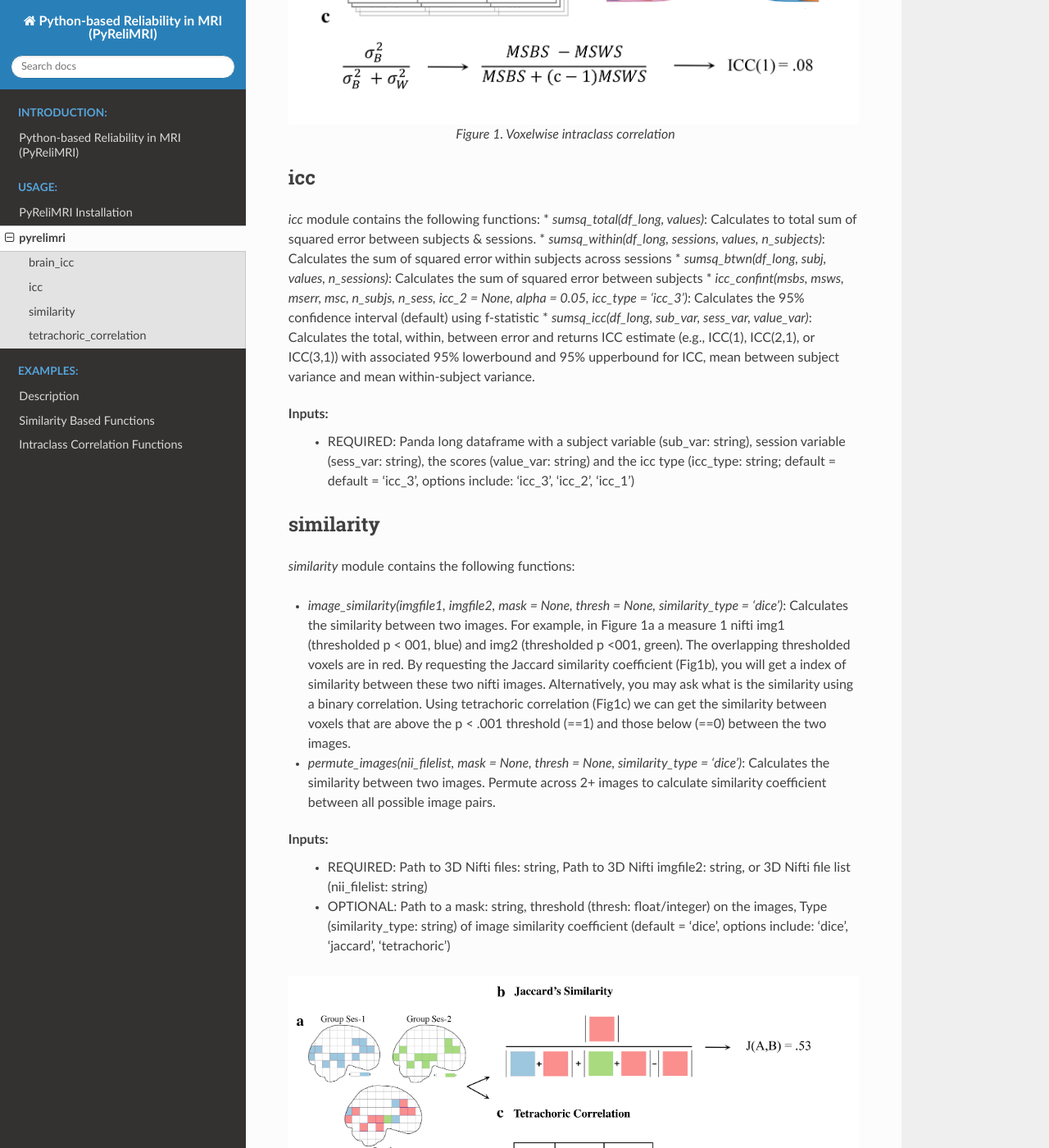
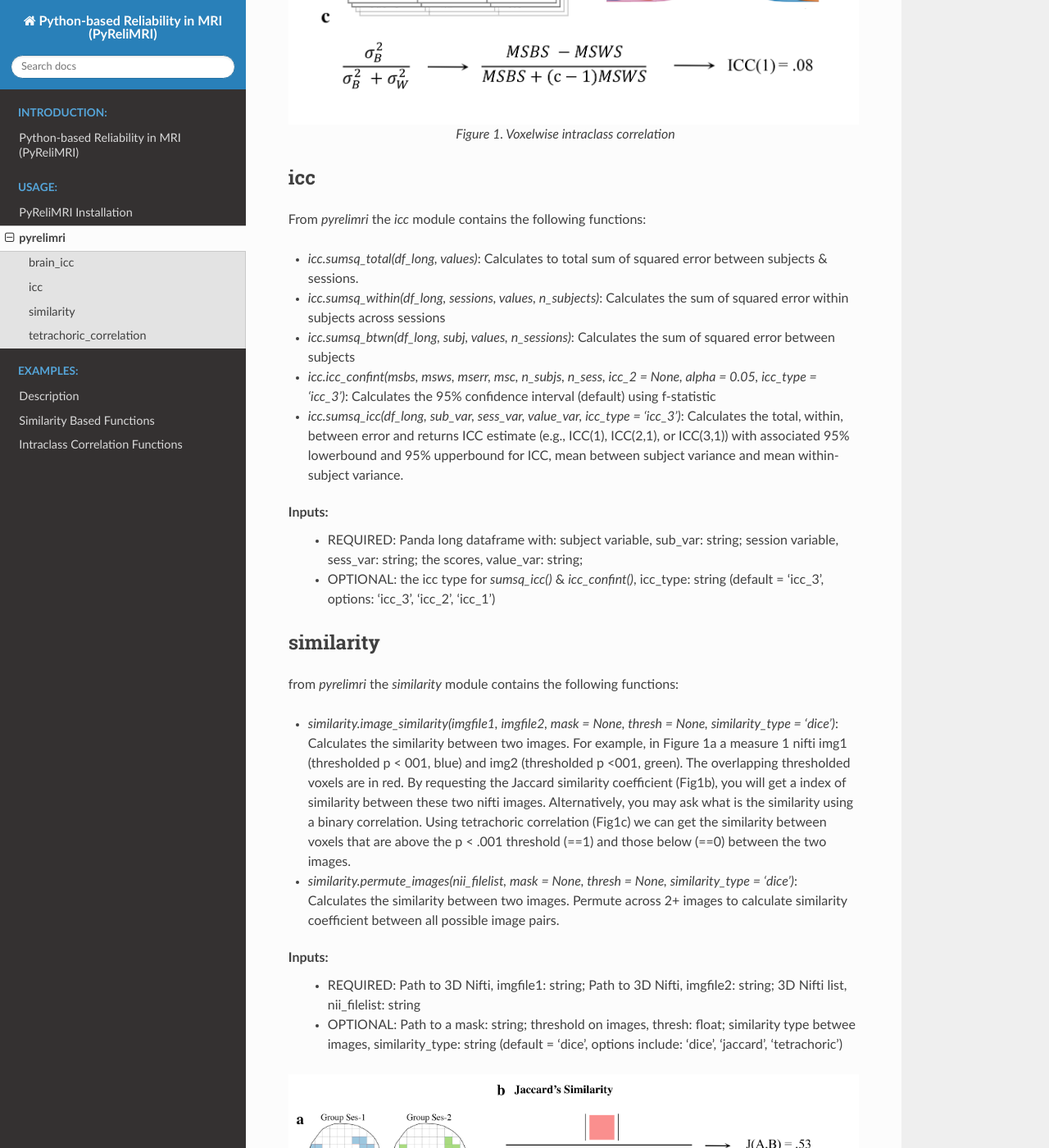
Before and after one commit to demidenm/PyReliMRI, a Sphinx documentation site: the page built from docs/usage.rst, in a window 1280 px wide and 1400 px high, scrolled down 1011 px. Shown: the whole window at 82% size. Built offline with Sphinx 7.4.7 and the Read the Docs theme 2.0.0, drawn with Linux system fonts in a browser that asks for light colours; some of the changed text lies outside the part shown.

Commit message:
rev usage

```diff
--- a/docs/usage.rst
+++ b/docs/usage.rst
@@ -6,14 +6,14 @@ The `pyrelimri` package contains multiple modules for calculating image reliabil
 brain_icc
 ---------
 
-`brain_icc` module contains the following function:
+From `pyrelimri` the `brain_icc` module contains the following function:
 
-* `voxelwise_icc`: As show in Figure 1, calculates the intraclass correlation (e.g., ICC(1), ICC(2,1), or ICC(3,1)) for 3D volumes across 1+ sessions, returning five 3D volumes reflecting the ICC estimate, the 95% lowerbound for ICC estimate, 95% upperbound for ICC estimate, mean squared error between subjects, mean squared error within subjects.
+* `brain_icc.voxelwise_icc(paths_sess1, paths_sess2, mask, paths_sess3 = None, icc_type = 'icc_3')`: As show in Figure 1, calculates the intraclass correlation (e.g., ICC(1), ICC(2,1), or ICC(3,1)) for 3D volumes across 1+ sessions, returning five 3D volumes reflecting the ICC estimate, the 95% lowerbound for ICC estimate, 95% upperbound for ICC estimate, mean squared error between subjects, mean squared error within subjects.
 
-Inputs: `pyrelimri.icc.voxelwise_icc(paths_sess1, paths_sess2, mask, paths_sess3 = None, icc_type = 'icc_3')`
+Inputs:
 
-  * REQUIRED: Paths to 3D Nifti session 1: string, paths to 3D Nifti session 2: string, brain mask: string
-  * OPTIONAL: Paths to 3D Nifti session 3 and ICC type (icc_type: string; default = ‘icc_3’, options include: ‘icc_3’,’icc_2’,’icc_1’)
+  * REQUIRED: Paths to 3D Nifti, session 1: string; Paths to 3D Nifti, session 2: string, brain mask: string
+  * OPTIONAL: Paths to 3D Nifti , session 3: string; ICC type, icc = string (default = ‘icc_3’, options include: ‘icc_3’,’icc_2’,’icc_1’)
 
 .. figure:: img_png/intraclasscorr_example.png
    :align: center
@@ -26,30 +26,36 @@ Inputs: `pyrelimri.icc.voxelwise_icc(paths_sess1, paths_sess2, mask, paths_sess3
 icc
 ---
 
-`icc` module contains the following functions:
-* `sumsq_total(df_long, values)`: Calculates to total sum of squared error between subjects & sessions.
-* `sumsq_within(df_long, sessions, values, n_subjects)`: Calculates the sum of squared error within subjects across sessions
-* `sumsq_btwn(df_long, subj, values, n_sessions)`: Calculates the sum of squared error between subjects
-* `icc_confint(msbs, msws, mserr, msc, n_subjs, n_sess, icc_2 = None, alpha = 0.05, icc_type = 'icc_3')`: Calculates the 95% confidence interval (default) using f-statistic
-* `sumsq_icc(df_long, sub_var, sess_var, value_var)`: Calculates the total, within, between error and returns ICC estimate (e.g., ICC(1), ICC(2,1), or ICC(3,1)) with associated 95% lowerbound and 95% upperbound for ICC, mean between subject variance and mean within-subject variance.
+From `pyrelimri` the `icc` module contains the following functions:
+
+* `icc.sumsq_total(df_long, values)`: Calculates to total sum of squared error between subjects & sessions.
+
+* `icc.sumsq_within(df_long, sessions, values, n_subjects)`: Calculates the sum of squared error within subjects across sessions
+
+* `icc.sumsq_btwn(df_long, subj, values, n_sessions)`: Calculates the sum of squared error between subjects
+
+* `icc.icc_confint(msbs, msws, mserr, msc, n_subjs, n_sess, icc_2 = None, alpha = 0.05, icc_type = 'icc_3')`: Calculates the 95% confidence interval (default) using f-statistic
+
+* `icc.sumsq_icc(df_long, sub_var, sess_var, value_var, icc_type = 'icc_3')`: Calculates the total, within, between error and returns ICC estimate (e.g., ICC(1), ICC(2,1), or ICC(3,1)) with associated 95% lowerbound and 95% upperbound for ICC, mean between subject variance and mean within-subject variance.
 
 Inputs:
-  * REQUIRED: Panda long dataframe with a subject variable (sub_var: string), session variable (sess_var: string), the scores (value_var: string) and the icc type (icc_type: string; default = default = 'icc_3', options include: 'icc_3', 'icc_2', 'icc_1')
+  * REQUIRED: Panda long dataframe with: subject variable, sub_var: string; session variable, sess_var: string; the scores, value_var: string;
+  * OPTIONAL: the icc type for `sumsq_icc()` & `icc_confint()`, icc_type: string (default = 'icc_3', options: 'icc_3', 'icc_2', 'icc_1')
 
 
 
 similarity
 ----------
 
-`similarity` module contains the following functions:
+from `pyrelimri` the `similarity` module contains the following functions:
 
-* `image_similarity(imgfile1, imgfile2, mask = None, thresh = None, similarity_type = 'dice')`: Calculates the similarity between two images. For example, in Figure 1a a measure 1 nifti img1 (thresholded p < 001, blue) and img2 (thresholded p <001, green). The overlapping thresholded voxels are in red. By requesting the Jaccard similarity coefficient (Fig1b), you will get a index of similarity between these two nifti images. Alternatively, you may ask what is the similarity using a binary correlation. Using tetrachoric correlation (Fig1c) we can get the similarity between voxels that are above the p < .001 threshold (==1) and those below (==0) between the two images.
+* `similarity.image_similarity(imgfile1, imgfile2, mask = None, thresh = None, similarity_type = 'dice')`: Calculates the similarity between two images. For example, in Figure 1a a measure 1 nifti img1 (thresholded p < 001, blue) and img2 (thresholded p <001, green). The overlapping thresholded voxels are in red. By requesting the Jaccard similarity coefficient (Fig1b), you will get a index of similarity between these two nifti images. Alternatively, you may ask what is the similarity using a binary correlation. Using tetrachoric correlation (Fig1c) we can get the similarity between voxels that are above the p < .001 threshold (==1) and those below (==0) between the two images.
 
-* `permute_images(nii_filelist, mask = None, thresh = None, similarity_type = 'dice')`: Calculates the similarity between two images. Permute across 2+ images to calculate similarity coefficient between all possible image pairs.
+* `similarity.permute_images(nii_filelist, mask = None, thresh = None, similarity_type = 'dice')`: Calculates the similarity between two images. Permute across 2+ images to calculate similarity coefficient between all possible image pairs.
 
 Inputs:
-  * REQUIRED: Path to 3D Nifti files: string, Path to 3D Nifti imgfile2: string, or 3D Nifti file list (nii_filelist: string)
-  * OPTIONAL: Path to a mask: string, threshold (thresh: float/integer) on the images, Type (similarity_type: string) of image similarity coefficient (default = ‘dice’, options include: ‘dice’, ‘jaccard’, ‘tetrachoric’)
+  * REQUIRED: Path to 3D Nifti, imgfile1: string; Path to 3D Nifti, imgfile2: string; 3D Nifti list, nii_filelist: string
+  * OPTIONAL: Path to a mask: string; threshold on images, thresh: float; similarity type betwee images, similarity_type: string (default = ‘dice’, options include: ‘dice’, ‘jaccard’, ‘tetrachoric’)
 
 .. figure:: img_png/similarity_example.png
    :align: center
@@ -61,9 +67,9 @@ Inputs:
 tetrachoric_correlation
 -----------------------
 
-`tetrachoric_correlation` module contains the following function:
+From `pyrelimri` the `tetrachoric_correlation` module contains the following function:
 
-* `tetrachoric_corr(vec1, vec2)`: Calculates the tetrachoric correlation between two binary vectors.
+* `tetrachoric_correlation.tetrachoric_corr(vec1, vec2)`: Calculates the tetrachoric correlation between two binary vectors.
 
 Inputs:
-  * REQUIRED: Binary vector1 NDarray, Binary vector2 NDarray
+  * REQUIRED: Binary vector1, vec1: NDarray; Binary vector2, vec2: NDarray
```
